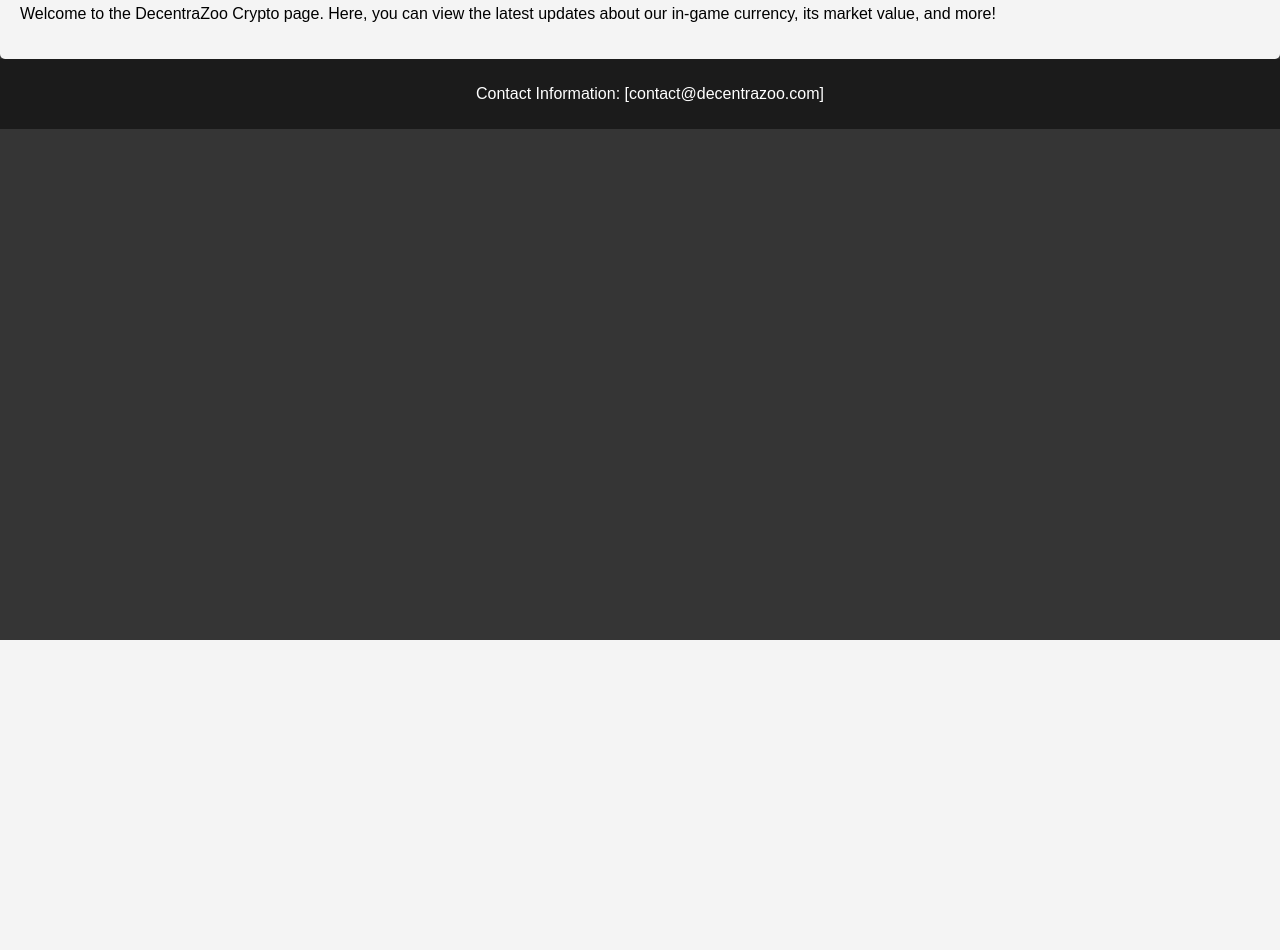
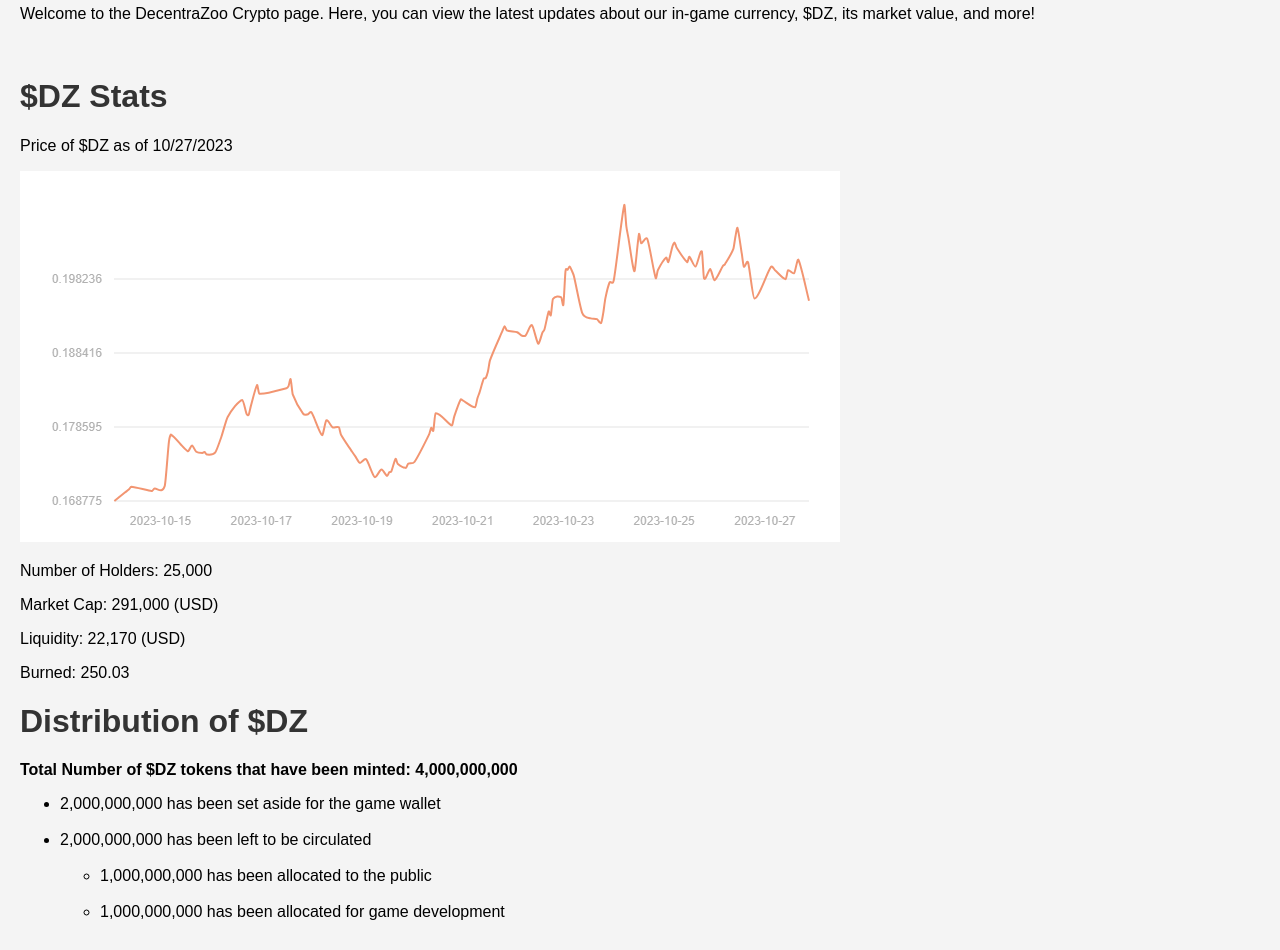
Before and after one commit to sdinslage/decentra_zoo, a React (Create React App) app: page /crypto in a window 1280 px wide. Shown: the part 160-1110 px from the top of the page. Before the commit the page ends 800 px from the top, so only its background shows below. Built offline with nearby package versions, Linux system fonts and the light colour scheme.

Commit message:
Update Crypto.js

```diff
--- a/src/Crypto.js
+++ b/src/Crypto.js
@@ -1,12 +1,44 @@
 import React from 'react';
 import './Crypto.css';
+import Coin_graph from './imgs/Coin_graph.png';
 
 function Crypto() {
     return (
         <div className="crypto-page">
             <h1>DecentraZoo Crypto</h1>
-            <p>Welcome to the DecentraZoo Crypto page. Here, you can view the latest updates about our in-game currency, its market value, and more!</p>
+            <p>Welcome to the DecentraZoo Crypto page. Here, you can view the latest updates about our in-game currency, $DZ, its market value, and more!</p>
             {/* Add more sections as needed */}
+             <br></br>
+            <h1>$DZ Stats</h1>
+            <div className='Coingraph'>
+                <div>
+                    <p>Price of $DZ as of 10/27/2023</p>
+                    <img src={Coin_graph}/>
+                </div>
+                <div className='Coinstats'>
+                    <p>Number of Holders: 25,000</p>
+                    <p>Market Cap: 291,000 (USD)</p>
+                    <p>Liquidity: 22,170 (USD)</p>
+                    <p>Burned: 250.03</p>
+                </div>
+            </div>
+
+            <div className='Distribution'>
+                <h1>Distribution of $DZ</h1>
+                <b>Total Number of $DZ tokens that have been minted: 4,000,000,000</b>
+                <ul>
+                    <li>2,000,000,000 has been set aside for the game wallet</li>
+                    <br></br>
+                    <li>2,000,000,000 has been left to be circulated</li>
+                    <br></br>
+                    <ul>
+                        <li>1,000,000,000 has been allocated to the public</li>
+                        <br></br>
+                        <li>1,000,000,000 has been allocated for game development</li>
+                    </ul>
+
+                </ul>
+            </div>
         </div>
     );
 }
```
